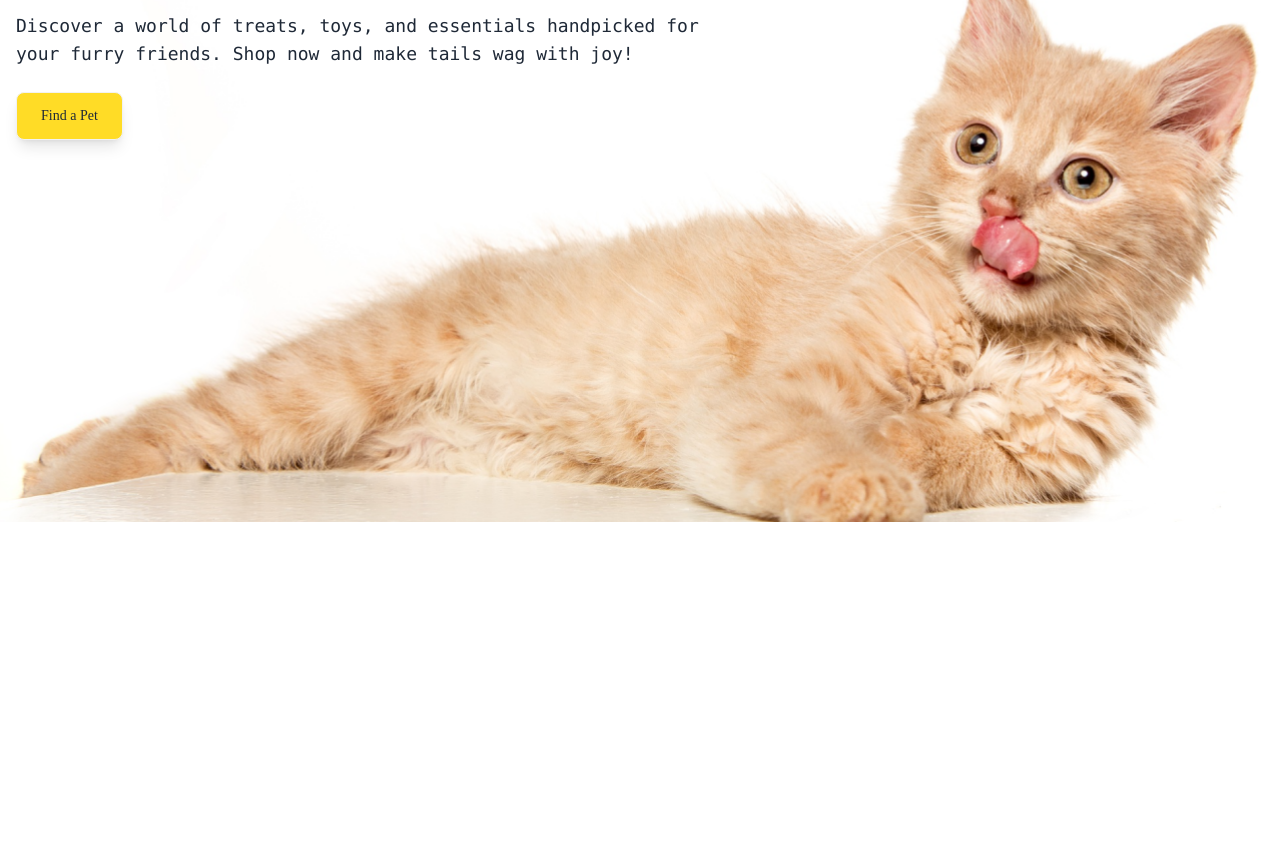
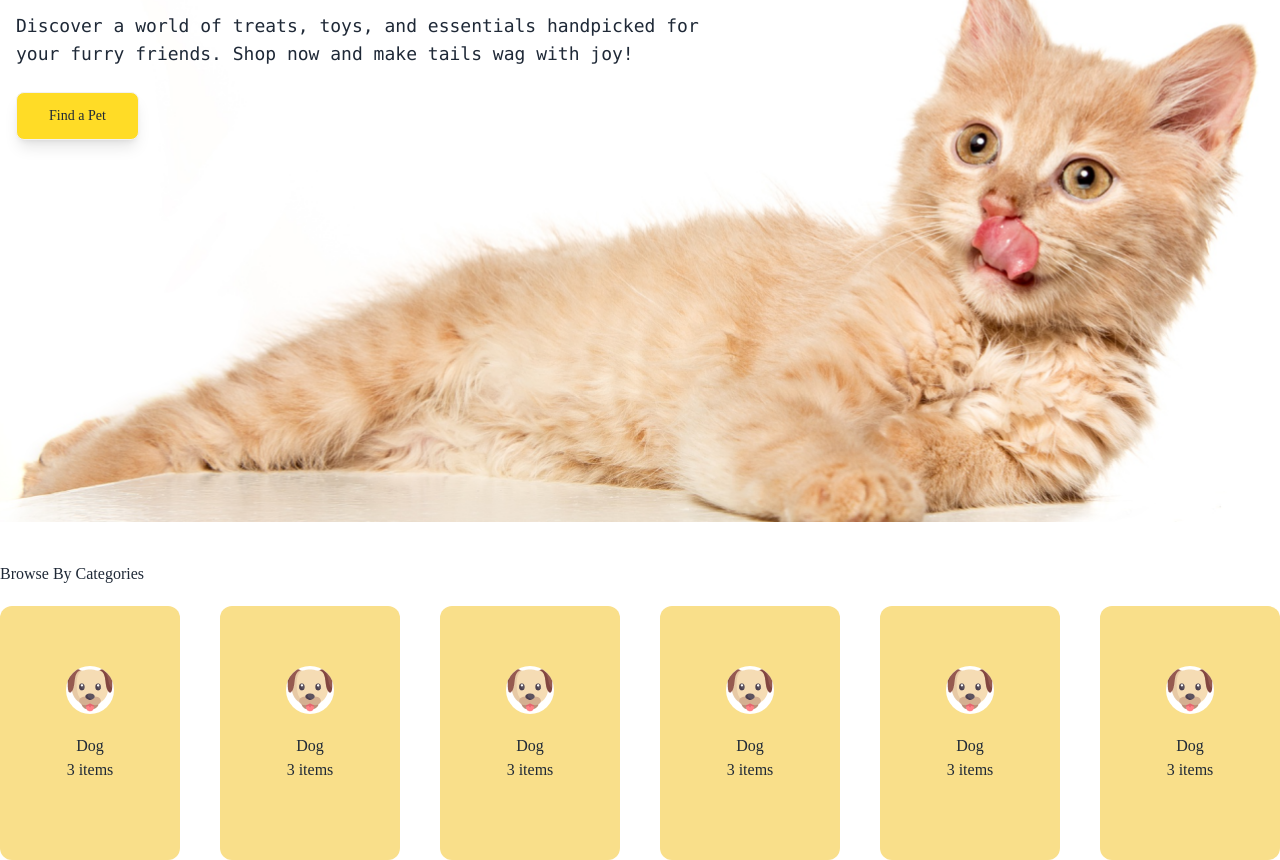
Before and after one commit to dhanasor/A3-lining-projects, a plain HTML site: page index.html in a window 1280 px wide. Shown: the part 296-1156 px from the top of the page. Before the commit the page ends 818 px from the top, so only its background shows below. Drawn offline with nearby package versions, Linux system fonts and the light colour scheme; a web font is replaced by a local one.

Commit message:
catagoric section

```diff
--- a/index.html
+++ b/index.html
@@ -22,6 +22,7 @@
               colors: {
                 clifford: '#da373d',
                 "primary-color": '#FFDC26',
+                "box-color": '#F9DF8A',
               }
             }
           }
@@ -40,7 +41,7 @@
     <!-- header -->
      <header class="">
         <!-- navber -->
-         <nav class="bg-[#FFF9F4]">
+         <nav class=" -[#FFF9F4]">
             <div class="navbar md:container mx-auto">
                 <div class="navbar-start">
 
@@ -58,15 +59,15 @@
                     <i class="lg:block hidden text-xl fa-solid fa-bell"></i>
                     <i class="lg:block hidden text-xl fa-solid fa-magnifying-glass"></i>
                 <button class="lg:block hidden px-10 py-30 btn btn-outline font-normal "style="border-color: #FFDC26; color: black;">Login</button>
-                  <button class="lg:block hidden btn font-normal bg bg-primary-color px-10 py-30">Register</button>
+                  <button class="lg:block hidden btn font-normal bg-primary-color px-10 py-30">Register</button>
                   <i class="text-2xl lg:hidden sm:block fa-solid fa-bars"></i>
                 </div>
 
               </div>
          </nav>
          <!-- banner section -->
-         <section class=" md:container mx-auto relative w-full h-[500px] md:h-[750px] bg-[url('./c1-assets/cat-big.png')] bg-cover bg-center">
-
+         <section class=" md:container mx-auto">
+          <div class="relative w-full h-[500px] md:h-[750px] bg-[url('./c1-assets/cat-big.png')]  bg-cover  bg-center">
           <!-- Text Section -->
           <div class="mt-20 absolute px-4">
             <h1 class="font-bold text-3xl md:text-5xl leading-tight">
@@ -76,16 +77,56 @@
               Discover a world of treats, toys, and essentials handpicked for <br class="hidden md:block">
               your furry friends. Shop now and make tails wag with joy!
             </p>
-            <button class="btn bg bg-primary-color font-normal px-6 py-3 mt-6 rounded-lg shadow-lg hover:bg-primary-color">
+            <button class="btn bg-primary-color font-normal px-8 py-3 mt-6 rounded-lg shadow-lg hover:bg-primary-color">
               Find a Pet
             </button>
           </div>
+        </div>
         </section>
 
      </header>
      <!-- main -->
-      <main>
+      <main class="md:container mx-auto">
+           <!-- Browse By Categories -->
+            <section class="mt-10">
+              <h1 class="mb-5">Browse By Categories</h1>
+              <!--Categories  -->
+              <div class="h-[254px] grid grid-cols-2 md:grid-cols-6 lg:grid-cols-6 gap-10">
 
+                <div class="bg bg-box-color p-10 justify-items-center items-center rounded-xl">
+                    <img class="bg bg-white rounded-full w-[48] mb-5 mt-5" src="./c1-assets/dog-cartoon.png" alt=""mb-2>
+                    <h2>Dog</h2>
+                    <p>3 items</p>
+                </div>
+                <div class="bg bg-box-color p-10 justify-items-center items-center rounded-xl">
+                    <img class="bg bg-white rounded-full w-[48] mb-5 mt-5" src="./c1-assets/dog-cartoon.png" alt="">
+                    <h2>Dog</h2>
+                    <p>3 items</p>
+                </div>
+                <div class="bg bg-box-color p-10 justify-items-center rounded-xl">
+                    <img class="bg bg-white rounded-full w-[48] mb-5 mt-5" src="./c1-assets/dog-cartoon.png" alt="">
+                    <h2>Dog</h2>
+                    <p>3 items</p>
+                </div>
+                <div class="bg bg-box-color p-10 justify-items-center rounded-xl">
+                    <img class="bg bg-white rounded-full w-[48] mb-5 mt-5" src="./c1-assets/dog-cartoon.png" alt="">
+                    <h2>Dog</h2>
+                    <p>3 items</p>
+                </div>
+                <div class="bg bg-box-color p-10 justify-items-center rounded-xl">
+                    <img class="bg bg-white rounded-full w-[48] mb-5 mt-5" src="./c1-assets/dog-cartoon.png" alt="">
+                    <h2>Dog</h2>
+                    <p>3 items</p>
+                </div>
+                <div class="bg bg-box-color p-10 justify-items-center rounded-xl">
+                    <img class="bg bg-white rounded-full w-[48] mb-5 mt-5" src="./c1-assets/dog-cartoon.png" alt="">
+                    <h2>Dog</h2>
+                    <p>3 items</p>
+                </div>
+
+              </div>
+
+            </section>
       </main>
       <!-- footer -->
        <footer>
```
